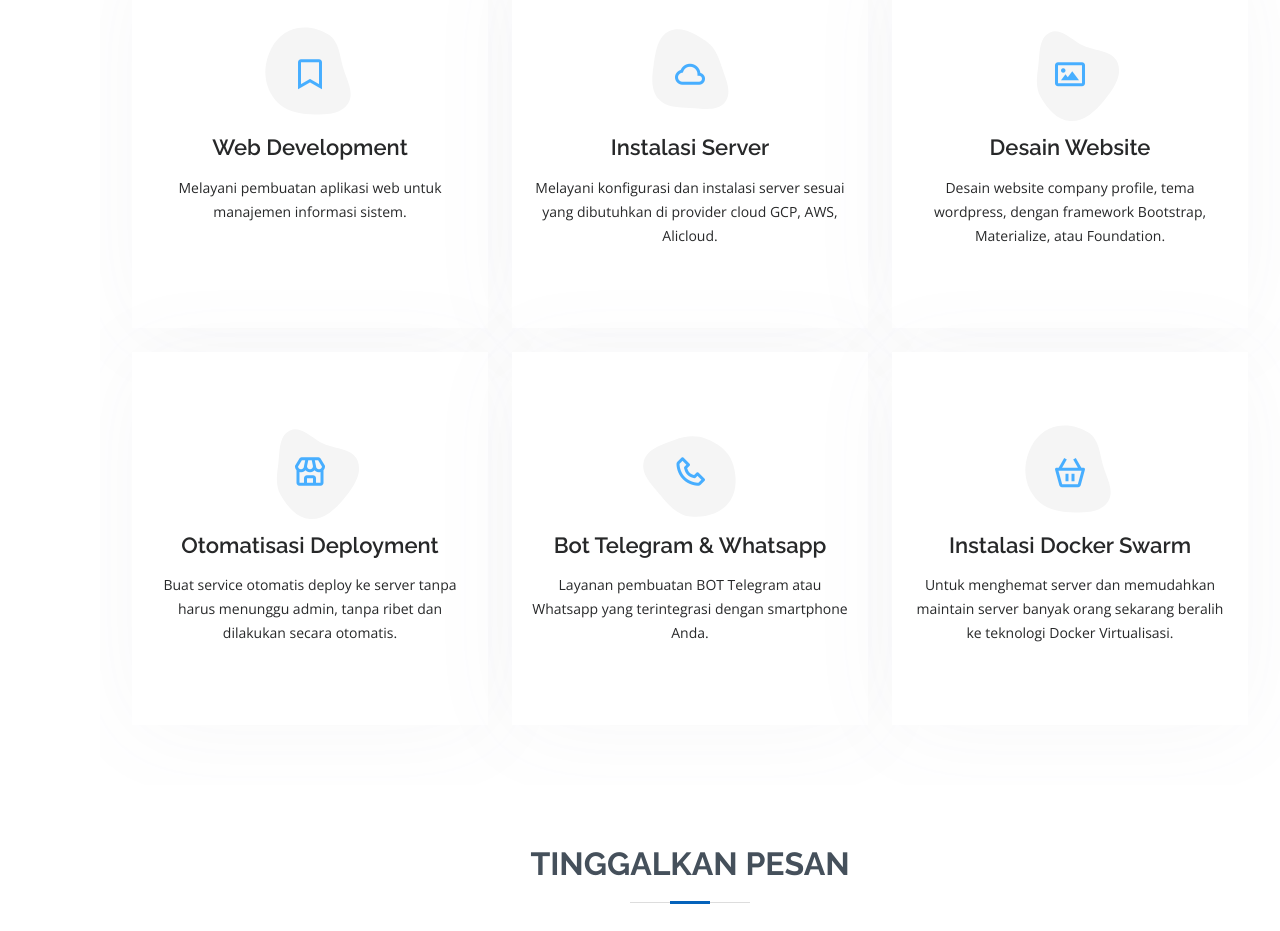
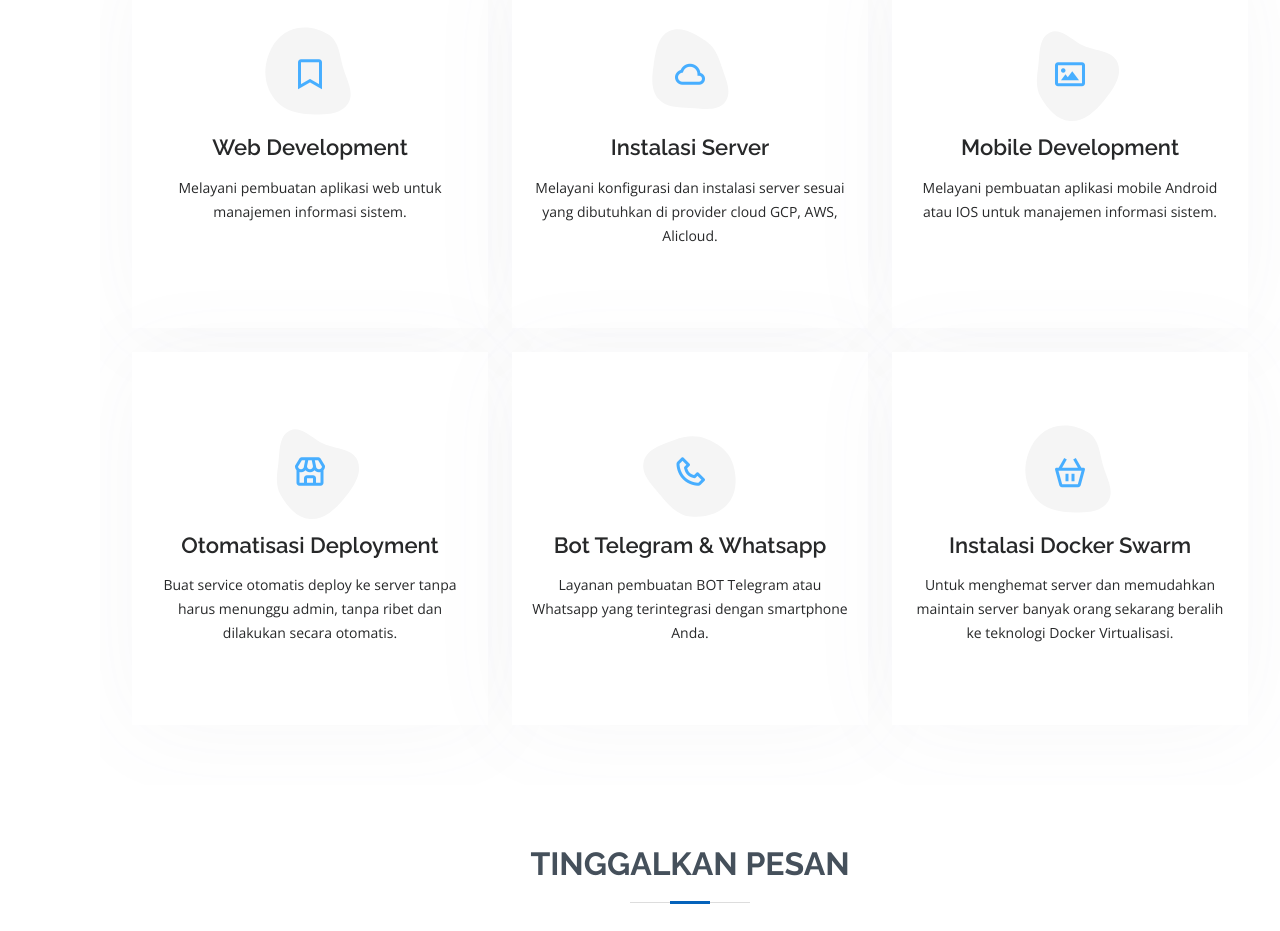
Before and after one commit to ardipc/my-resume, a Next.js app: page / in a window 1280 px wide. Shown: the part 6560-7491 px from the top of the page. Built offline with nearby package versions, Linux system fonts and the light colour scheme.

Commit message:
Update index.js

```diff
--- a/pages/index.js
+++ b/pages/index.js
@@ -312,8 +312,8 @@ export default function Home() {
       path: shapes[getRandomInt(0,5)]
     },
     {
-      judul: 'Desain Website',
-      deskripsi: 'Desain website company profile, tema wordpress, dengan framework Bootstrap, Materialize, atau Foundation.',
+      judul: 'Mobile Development',
+      deskripsi: 'Melayani pembuatan aplikasi mobile Android atau IOS untuk manajemen informasi sistem.',
       icon: 'bx-image',
       path: shapes[getRandomInt(0,5)]
     },
```
